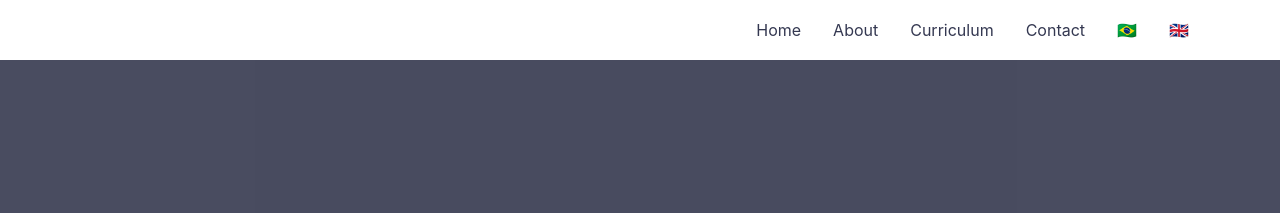
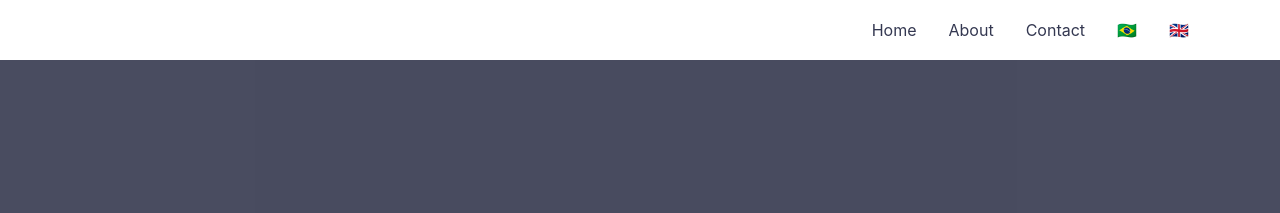
Before and after one commit to leportella/v3, a Jekyll site: the page built from index.md, in a window 1280 px wide. Shown: the top 213 px of the page. Built offline with Jekyll 4.4.1, drawn with Linux system fonts in a browser that asks for light colours.

Commit message:
Update _config.yml

```diff
--- a/_config.yml
+++ b/_config.yml
@@ -20,7 +20,6 @@ social:
 navigation: # Navigation links
   - {name: 'Home', link: '/'}
   - {name: 'About', link: '/about.html'}
-  - {name: 'Curriculum', link: '/cv.html'}
   - {name: 'Contact', link: '/contact'}
   - {name: '🇧🇷', link: '/pt-br'}
   - {name: '🇬🇧', link: '/en'}
```
